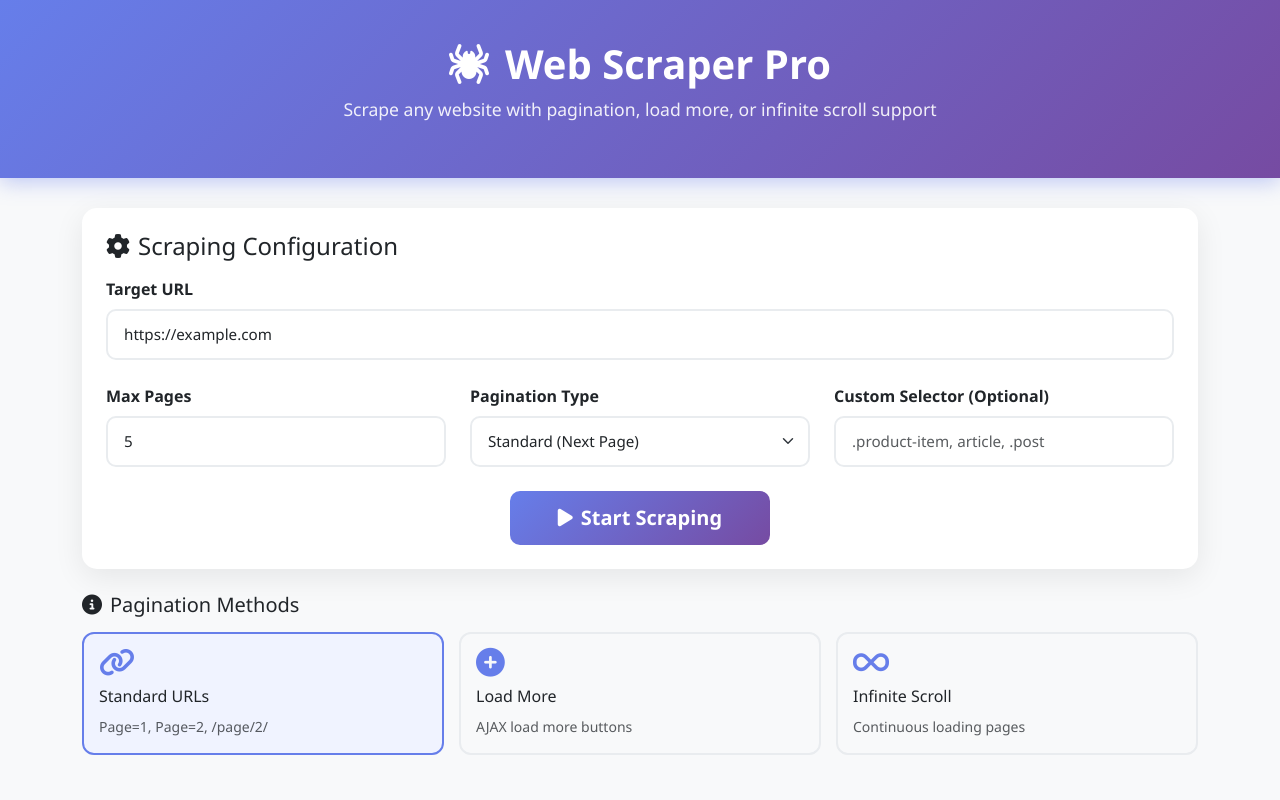
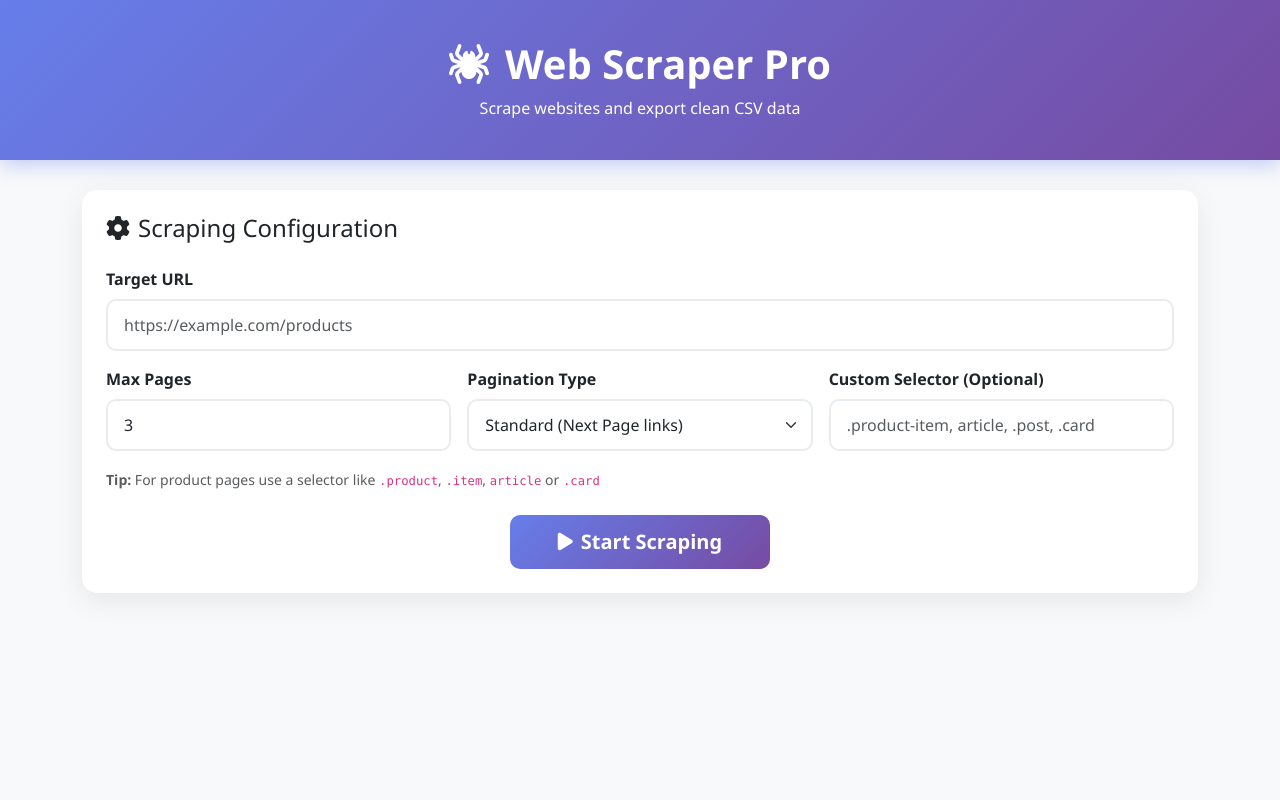
Before and after one commit to genznation060/web-scraper, a Flask app: page / in a window 1280 px wide. Run offline with Flask 3, Linux system fonts and the light colour scheme; some libraries are stand-ins or nearby versions.

Commit message:
Update index.html

```diff
--- a/templates/index.html
+++ b/templates/index.html
@@ -3,19 +3,14 @@
 <head>
     <meta charset="UTF-8">
     <meta name="viewport" content="width=device-width, initial-scale=1.0">
-    <title>Web Scraper Pro - Multi-Page CSV Exporter</title>
+    <title>Web Scraper Pro</title>
     <link href="https://cdn.jsdelivr.net/npm/bootstrap@5.3.0/dist/css/bootstrap.min.css" rel="stylesheet">
     <link rel="stylesheet" href="https://cdnjs.cloudflare.com/ajax/libs/font-awesome/6.4.0/css/all.min.css">
     <style>
         :root {
             --primary-gradient: linear-gradient(135deg, #667eea 0%, #764ba2 100%);
         }
-
-        body {
-            background: #f8f9fa;
-            font-family: 'Segoe UI', Tahoma, Geneva, Verdana, sans-serif;
-        }
-
+        body { background: #f8f9fa; font-family: 'Segoe UI', Tahoma, Geneva, Verdana, sans-serif; }
         .header {
             background: var(--primary-gradient);
             color: white;
@@ -23,60 +18,29 @@
             margin-bottom: 30px;
             box-shadow: 0 4px 20px rgba(102, 126, 234, 0.4);
         }
-
-        .header h1 {
-            font-weight: 700;
-            font-size: 2.5rem;
-        }
-
-        .header p {
-            opacity: 0.9;
-            font-size: 1.1rem;
-        }
-
+        .header h1 { font-weight: 700; font-size: 2.5rem; }
         .card {
             border: none;
             border-radius: 15px;
             box-shadow: 0 8px 30px rgba(0,0,0,0.08);
-            transition: transform 0.3s ease, box-shadow 0.3s ease;
         }
-
-        .card:hover {
-            transform: translateY(-5px);
-            box-shadow: 0 12px 40px rgba(0,0,0,0.12);
-        }
-
         .form-control, .form-select {
             border-radius: 10px;
             border: 2px solid #e9ecef;
             padding: 12px 16px;
-            font-size: 0.95rem;
         }
-
         .form-control:focus, .form-select:focus {
             border-color: #667eea;
             box-shadow: 0 0 0 0.2rem rgba(102, 126, 234, 0.2);
         }
-
         .btn-primary {
             background: var(--primary-gradient);
             border: none;
             border-radius: 10px;
             padding: 12px 30px;
             font-weight: 600;
-            transition: all 0.3s ease;
         }
-
-        .btn-primary:hover {
-            transform: scale(1.02);
-            box-shadow: 0 8px 25px rgba(102, 126, 234, 0.4);
-        }
-
-        .btn-primary:disabled {
-            opacity: 0.6;
-            transform: none;
-        }
-
+        .btn-primary:disabled { opacity: 0.65; }
         .scraping-status {
             display: none;
             margin-top: 20px;
@@ -85,147 +49,78 @@
             border-radius: 10px;
             border-left: 4px solid #667eea;
         }
-
-        .progress-bar {
-            background: var(--primary-gradient);
-            height: 8px;
-            border-radius: 10px;
-            transition: width 0.3s ease;
-        }
-
-        .results-section {
-            display: none;
-            margin-top: 30px;
-        }
-
+        .results-section { display: none; margin-top: 30px; }
         .stats-grid {
             display: grid;
-            grid-template-columns: repeat(auto-fit, minmax(150px, 1fr));
-            gap: 20px;
-            margin-bottom: 30px;
+            grid-template-columns: repeat(auto-fit, minmax(140px, 1fr));
+            gap: 15px;
+            margin-bottom: 25px;
         }
-
         .stat-card {
             background: white;
-            padding: 20px;
+            padding: 18px;
             border-radius: 12px;
             text-align: center;
             box-shadow: 0 4px 15px rgba(0,0,0,0.05);
         }
-
-        .stat-number {
-            font-size: 2.5rem;
-            font-weight: 700;
-            color: #667eea;
+        .stat-number { font-size: 2rem; font-weight: 700; color: #667eea; }
+        .stat-label { color: #6c757d; font-size: 0.9rem; }
+        .preview-table {
+            max-height: 420px;
+            overflow: auto;
+            border-radius: 10px;
+            background: white;
         }
-
-        .stat-label {
-            color: #6c757d;
-            font-size: 0.9rem;
-            margin-top: 5px;
-        }
-
-        .preview-table {
-            max-height: 400px;
-            overflow-y: auto;
-            border-radius: 10px;
-            box-shadow: 0 4px 15px rgba(0,0,0,0.05);
-        }
-
-        .preview-table table {
-            margin-bottom: 0;
-        }
-
-        .preview-table thead {
-            position: sticky;
-            top: 0;
-            background: #667eea;
-            color: white;
-            z-index: 10;
-        }
-
+        .preview-table thead { position: sticky; top: 0; background: #667eea; color: white; z-index: 5; }
         .pagination-options {
             display: grid;
-            grid-template-columns: repeat(auto-fit, minmax(200px, 1fr));
-            gap: 15px;
-            margin-top: 15px;
+            grid-template-columns: repeat(auto-fit, minmax(180px, 1fr));
+            gap: 12px;
+            margin-top: 10px;
         }
-
         .pagination-card {
             border: 2px solid #e9ecef;
             border-radius: 12px;
-            padding: 15px;
+            padding: 14px;
             cursor: pointer;
-            transition: all 0.3s ease;
+            text-align: center;
+            transition: 0.2s;
         }
-
-        .pagination-card:hover {
-            border-color: #667eea;
-            background: #f8f9ff;
-        }
-
-        .pagination-card.active {
+        .pagination-card:hover, .pagination-card.active {
             border-color: #667eea;
             background: #f0f3ff;
         }
-
-        .pagination-card i {
-            font-size: 1.8rem;
-            color: #667eea;
-        }
-
-        .loading-spinner {
-            display: none;
-            text-align: center;
-            padding: 40px;
-        }
-
-        .spinner-border {
-            width: 3rem;
-            height: 3rem;
-        }
-
-        @media (max-width: 768px) {
-            .header h1 {
-                font-size: 1.8rem;
-            }
-
-            .stats-grid {
-                grid-template-columns: repeat(2, 1fr);
-            }
-        }
+        .pagination-card i { font-size: 1.6rem; color: #667eea; }
     </style>
 </head>
 <body>
     <div class="header text-center">
         <div class="container">
             <h1><i class="fas fa-spider me-3"></i>Web Scraper Pro</h1>
-            <p>Scrape any website with pagination, load more, or infinite scroll support</p>
+            <p class="mb-0">Scrape websites and export clean CSV data</p>
         </div>
     </div>
 
-    <div class="container">
-        <!-- Main Form -->
+    <div class="container pb-5">
         <div class="card p-4">
-            <h4 class="mb-3"><i class="fas fa-cog me-2"></i>Scraping Configuration</h4>
+            <h4 class="mb-4"><i class="fas fa-cog me-2"></i>Scraping Configuration</h4>
 
-            <div class="row g-4">
-                <div class="col-md-12">
+            <div class="row g-3">
+                <div class="col-12">
                     <label class="form-label fw-bold">Target URL</label>
                     <input type="url" id="targetUrl" class="form-control"
-                           placeholder="https://example.com/products"
-                           value="https://example.com">
+                           placeholder="https://example.com/products" value="">
                 </div>
 
                 <div class="col-md-4">
                     <label class="form-label fw-bold">Max Pages</label>
-                    <input type="number" id="maxPages" class="form-control" value="5" min="1" max="50">
+                    <input type="number" id="maxPages" class="form-control" value="3" min="1" max="20">
                 </div>
 
                 <div class="col-md-4">
                     <label class="form-label fw-bold">Pagination Type</label>
                     <select id="paginationType" class="form-select">
-                        <option value="url">Standard (Next Page)</option>
+                        <option value="url">Standard (Next Page links)</option>
                         <option value="load_more">Load More Button</option>
                         <option value="infinite">Infinite Scroll</option>
                     </select>
@@ -234,8 +129,14 @@
                 <div class="col-md-4">
                     <label class="form-label fw-bold">Custom Selector (Optional)</label>
                     <input type="text" id="customSelector" class="form-control"
-                           placeholder=".product-item, article, .post">
+                           placeholder=".product-item, article, .post, .card">
                 </div>
+            </div>
+
+            <div class="mt-3">
+                <small class="text-muted">
+                    <strong>Tip:</strong> For product pages use a selector like <code>.product</code>, <code>.item</code>, <code>article</code> or <code>.card</code>
+                </small>
             </div>
 
             <div class="mt-4 text-center">
@@ -243,104 +144,60 @@
                     <i class="fas fa-play me-2"></i>Start Scraping
                 </button>
             </div>
-        </div>
 
-        <!-- Pagination Info Cards -->
-        <div class="mt-4">
-            <h5><i class="fas fa-info-circle me-2"></i>Pagination Methods</h5>
-            <div class="pagination-options">
-                <div class="pagination-card" data-type="url">
-                    <i class="fas fa-link"></i>
-                    <h6 class="mt-2">Standard URLs</h6>
-                    <small class="text-muted">Page=1, Page=2, /page/2/</small>
+            <!-- Status -->
+            <div id="scrapingStatus" class="scraping-status">
+                <div class="d-flex justify-content-between mb-2">
+                    <span id="statusMessage">Starting...</span>
+                    <span id="progressText">0%</span>
                 </div>
-                <div class="pagination-card" data-type="load_more">
-                    <i class="fas fa-plus-circle"></i>
-                    <h6 class="mt-2">Load More</h6>
-                    <small class="text-muted">AJAX load more buttons</small>
+                <div class="progress" style="height: 8px;">
+                    <div id="progressBar" class="progress-bar" style="width: 0%"></div>
                 </div>
-                <div class="pagination-card" data-type="infinite">
-                    <i class="fas fa-infinity"></i>
-                    <h6 class="mt-2">Infinite Scroll</h6>
-                    <small class="text-muted">Continuous loading pages</small>
-                </div>
-            </div>
-        </div>
-
-        <!-- Scraping Status -->
-        <div id="scrapingStatus" class="scraping-status">
-            <div class="d-flex justify-content-between align-items-center">
-                <div>
-                    <h6><i class="fas fa-spinner fa-spin me-2"></i>Scraping in progress...</h6>
-                    <p class="mb-0 text-muted" id="statusMessage">Initializing...</p>
-                </div>
-                <span class="badge bg-primary" id="progressText">0%</span>
-            </div>
-            <div class="progress mt-2">
-                <div id="progressBar" class="progress-bar" style="width: 0%;"></div>
             </div>
         </div>
 
         <!-- Results -->
         <div id="resultsSection" class="results-section">
-            <div class="stats-grid" id="statsGrid"></div>
+            <div class="card p-4">
+                <div class="d-flex justify-content-between align-items-center mb-3">
+                    <h4 class="mb-0"><i class="fas fa-table me-2"></i>Results</h4>
+                    <button id="downloadBtn" class="btn btn-success">
+                        <i class="fas fa-download me-2"></i>Download CSV
+                    </button>
+                </div>
 
-            <div class="card p-3">
-                <div class="d-flex justify-content-between align-items-center mb-3">
-                    <h5><i class="fas fa-table me-2"></i>Data Preview</h5>
-                    <div>
-                        <button id="downloadBtn" class="btn btn-success">
-                            <i class="fas fa-download me-2"></i>Download CSV (ZIP)
-                        </button>
-                    </div>
-                </div>
+                <div id="statsGrid" class="stats-grid"></div>
                 <div id="previewContainer" class="preview-table"></div>
             </div>
-        </div>
-
-        <!-- Loading Spinner -->
-        <div id="loadingSpinner" class="loading-spinner">
-            <div class="spinner-border text-primary" role="status">
-                <span class="visually-hidden">Loading...</span>
-            </div>
-            <p class="mt-3 text-muted">Processing your request...</p>
         </div>
     </div>
 
     <script>
-        let downloadUrl = '';
+        let currentCsvData = '';
 
-        // Pagination type selection
-        document.querySelectorAll('.pagination-card').forEach(card => {
-            card.addEventListener('click', function() {
-                document.querySelectorAll('.pagination-card').forEach(c => c.classList.remove('active'));
-                this.classList.add('active');
-                document.getElementById('paginationType').value = this.dataset.type;
-            });
-        });
-
-        // Scrape button
-        document.getElementById('scrapeBtn').addEventListener('click', async function() {
-            const url = document.getElementById('targetUrl').value;
+        document.getElementById('scrapeBtn').addEventListener('click', async function () {
+            const url = document.getElementById('targetUrl').value.trim();
             const maxPages = document.getElementById('maxPages').value;
             const paginationType = document.getElementById('paginationType').value;
-            const customSelector = document.getElementById('customSelector').value;
+            const customSelector = document.getElementById('customSelector').value.trim();
 
             if (!url) {
                 alert('Please enter a valid URL');
                 return;
             }
 
-            // Show status
             const statusDiv = document.getElementById('scrapingStatus');
             statusDiv.style.display = 'block';
-            document.getElementById('progressBar').style.width = '0%';
-            document.getElementById('progressText').textContent = '0%';
-            document.getElementById('statusMessage').textContent = 'Starting scrape...';
+            document.getElementById('progressBar').style.width = '15%';
+            document.getElementById('progressText').textContent = '15%';
+            document.getElementById('statusMessage').textContent = 'Scraping in progress...';
 
-            // Disable button
             this.disabled = true;
             this.innerHTML = '<span class="spinner-border spinner-border-sm me-2"></span>Scraping...';
+
+            // Hide previous results
+            document.getElementById('resultsSection').style.display = 'none';
 
             try {
                 const response = await fetch('/scrape', {
@@ -356,29 +213,27 @@
 
                 const data = await response.json();
 
-                if (data.error) {
-                    alert('Error: ' + data.error);
+                if (!response.ok || data.error) {
+                    alert('Error: ' + (data.error || 'Something went wrong'));
                     return;
                 }
 
-                // Update progress
+                // Success
                 document.getElementById('progressBar').style.width = '100%';
                 document.getElementById('progressText').textContent = '100%';
-                document.getElementById('statusMessage').textContent = 'Complete!';
+                document.getElementById('statusMessage').textContent = data.message || 'Done!';
 
-                // Show results
+                currentCsvData = data.csv_data || '';
                 displayResults(data);
-                downloadUrl = data.download_url;
 
-            } catch (error) {
-                alert('Error: ' + error.message);
+            } catch (err) {
+                alert('Error: ' + err.message);
             } finally {
                 this.disabled = false;
                 this.innerHTML = '<i class="fas fa-play me-2"></i>Start Scraping';
-
                 setTimeout(() => {
                     statusDiv.style.display = 'none';
-                }, 3000);
+                }, 2500);
             }
         });
 
@@ -387,7 +242,7 @@
             section.style.display = 'block';
 
             // Stats
-            const statsHtml = `
+            document.getElementById('statsGrid').innerHTML = `
                 <div class="stat-card">
                     <div class="stat-number">${data.data_count}</div>
                     <div class="stat-label">Total Items</div>
@@ -401,43 +256,48 @@
                     <div class="stat-label">Preview Rows</div>
                 </div>
             `;
-            document.getElementById('statsGrid').innerHTML = statsHtml;
 
-            // Table preview
+            // Preview table
             const preview = data.preview || [];
             if (preview.length > 0) {
-                const columns = Object.keys(preview[0]);
-                let tableHtml = '<table class="table table-striped table-hover">';
-                tableHtml += '<thead><tr>';
-                columns.forEach(col => {
-                    tableHtml += `<th>${col}</th>`;
-                });
-                tableHtml += '</tr></thead><tbody>';
+                const columns = data.columns && data.columns.length
+                    ? data.columns
+                    : Object.keys(preview[0]);
+
+                let html = '<table class="table table-striped table-hover table-sm mb-0"><thead><tr>';
+                columns.forEach(col => html += `<th>${col}</th>`);
+                html += '</tr></thead><tbody>';
 
                 preview.forEach(row => {
-                    tableHtml += '<tr>';
+                    html += '<tr>';
                     columns.forEach(col => {
-                        const value = row[col] || '';
-                        const truncated = value.length > 50 ? value.substring(0, 50) + '...' : value;
-                        tableHtml += `<td>${truncated}</td>`;
+                        let val = row[col] !== undefined && row[col] !== null ? String(row[col]) : '';
+                        if (val.length > 60) val = val.substring(0, 60) + '...';
+                        html += `<td>${val}</td>`;
                     });
-                    tableHtml += '</tr>';
+                    html += '</tr>';
                 });
-
-                tableHtml += '</tbody></table>';
-                document.getElementById('previewContainer').innerHTML = tableHtml;
+                html += '</tbody></table>';
+                document.getElementById('previewContainer').innerHTML = html;
+            } else {
+                document.getElementById('previewContainer').innerHTML = '<p class="p-3 text-muted">No preview available</p>';
             }
-
-            // Download button
-            document.getElementById('downloadBtn').onclick = function() {
-                window.location.href = downloadUrl;
-            };
         }
 
-        // Auto-select first pagination card
-        document.querySelector('.pagination-card').classList.add('active');
+        // Download CSV
+        document.getElementById('downloadBtn').addEventListener('click', function () {
+            if (!currentCsvData) {
+                alert('No data to download');
+                return;
+            }
+            const blob = new Blob([currentCsvData], { type: 'text/csv;charset=utf-8;' });
+            const link = document.createElement('a');
+            link.href = URL.createObjectURL(blob);
+            link.download = `scraped_data_${Date.now()}.csv`;
+            link.click();
+            URL.revokeObjectURL(link.href);
+        });
     </script>
-
     <script src="https://cdn.jsdelivr.net/npm/bootstrap@5.3.0/dist/js/bootstrap.bundle.min.js"></script>
 </body>
 </html>
```
